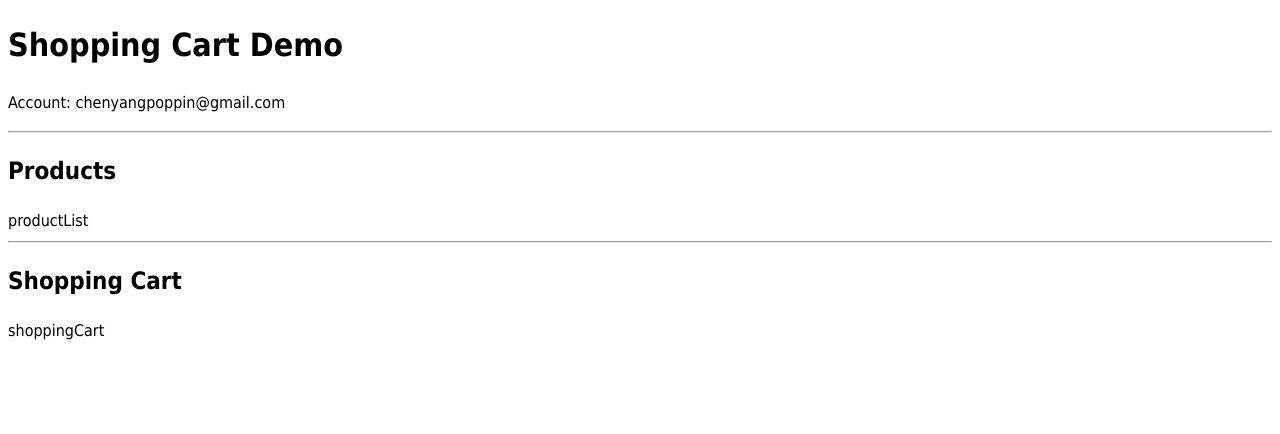
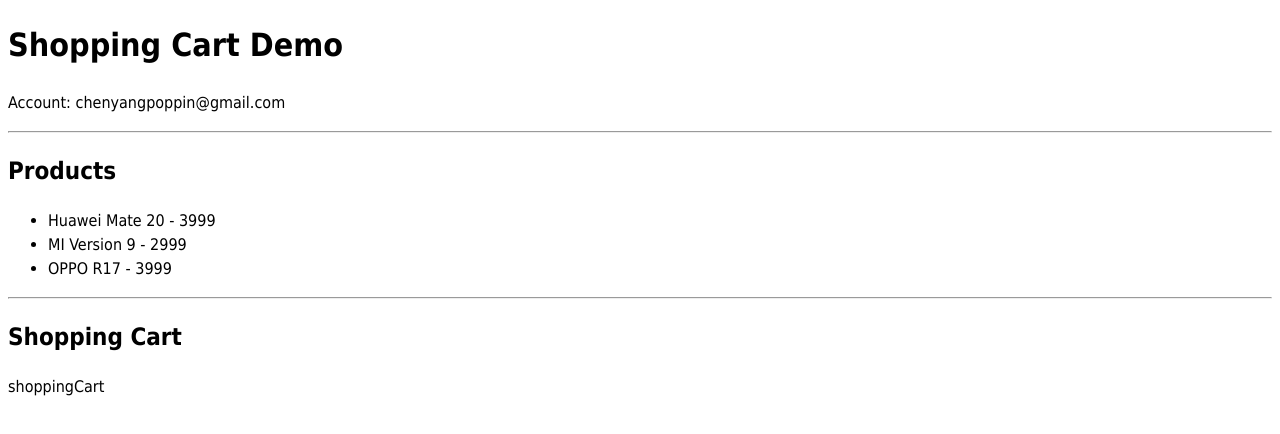
Before and after one commit to tjcchen/vue-practice, a Vue app in the folder vuex-best-practice/: page / in a window 1280 px wide. Shown: the top 434 px of the page. Built offline with nearby package versions, Linux system fonts and the light colour scheme.

Commit message:
Add product list component to this project

```diff
--- /dev/null
+++ b/vuex-best-practice/src/api/shop.js
@@ -0,0 +1,23 @@
+/**
+ * Mock Product Data
+ *
+ * @Date 2020-06-16
+ */
+
+const _products = [
+  { "id": 1, "title": "Huawei Mate 20", "price": 3999, "inventory": 2 },
+  { "id": 2, "title": "MI Version 9", "price": 2999, "inventory": 0 },
+  { "id": 3, "title": "OPPO R17", "price": 3999, "inventory": 5 }
+];
+
+export default {
+  getProducts: function(cb) {
+    setTimeout(() => cb(_products), 100);
+  },
+
+  buyProducts: function(products, cb, errorCb) {
+    setTimeout(() => {
+      Math.random() > 0.5 ? cb() : errorCb();
+    }, 100);
+  }
+}
--- a/vuex-best-practice/src/components/ProductList.vue
+++ b/vuex-best-practice/src/components/ProductList.vue
@@ -1,16 +1,31 @@
 <template>
   <div class="product-list">
-    {{ productList }}
+    <ul>
+      <li
+        v-for="product in products"
+        :key="product.id"
+      >
+        {{ product.title }} - {{ product.price }}
+      </li>
+    </ul>
   </div>
 </template>
 
 <script>
+import { mapState } from 'vuex';
+
 export default {
   name: 'productList',
   data: function() {
     return {
       productList: 'productList'
     };
+  },
+  computed: mapState({
+    products: state => state.products.all
+  }),
+  created: function() {
+    this.$store.dispatch('products/getAllProducts');
   }
 }
 </script>
--- a/vuex-best-practice/src/store/index.js
+++ b/vuex-best-practice/src/store/index.js
@@ -1,5 +1,6 @@
 import Vue from 'vue';
 import Vuex from 'vuex';
+import products from './modules/products';
 
 Vue.use(Vuex);
 
@@ -8,5 +9,8 @@
     userInfo: {
       email: 'chenyangpoppin@gmail.com'
     }
+  },
+  modules: {
+    products
   }
 });
--- /dev/null
+++ b/vuex-best-practice/src/store/modules/products.js
@@ -0,0 +1,41 @@
+import shop from '../../api/shop';
+import {PRODUCTS} from '../mutation-types';
+
+// initial state
+const state = {
+  all: []
+};
+
+// getters
+const getters = {};
+
+// actions
+const actions = {
+  getAllProducts({ commit }) {
+    shop.getProducts(
+      products => {
+        commit(PRODUCTS.SET_PRODUCTS, products);
+      }
+    );
+  }
+};
+
+// mutations
+const mutations = {
+  [PRODUCTS.SET_PRODUCTS] (state, products) {
+    state.all = products;
+  },
+
+  [PRODUCTS.DECREMENT_PRODUCT_INVENTORY] (state, { id }) {
+    const product = state.all.find(product => product.id === id);
+    product.inventory--;
+  }
+};
+
+export default {
+  namespaced: true,
+  state,
+  getters,
+  actions,
+  mutations
+}
--- /dev/null
+++ b/vuex-best-practice/src/store/mutation-types.js
@@ -0,0 +1,11 @@
+export const CART = {
+  PUSH_PRODUCT_TO_CART: 'pushProductToCart',
+  INCREMENT_ITEM_QUANTITY: 'incrementItemQuantity',
+  SET_CART_ITEMS: 'setCartItems',
+  SET_CHECKOUT_STATUS: 'setCheckoutStatus'
+};
+
+export const PRODUCTS = {
+  SET_PRODUCTS: 'setProducts',
+  DECREMENT_PRODUCT_INVENTORY: 'decrementProductInventory'
+};
```
